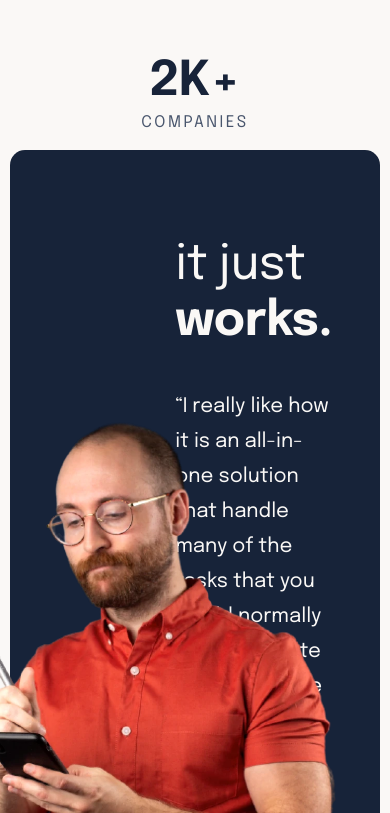
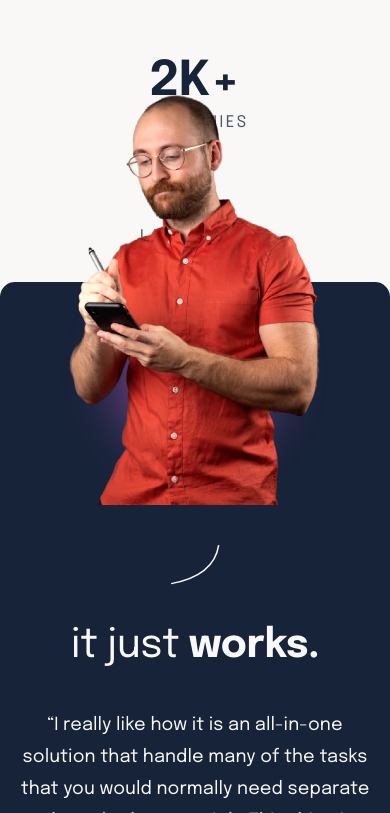
Before and after one commit to SharonJseg/suite-landing-page, a React (Vite) app: page / in a window 390 px wide. Shown: the part 871-1684 px from the top of the page. Built offline with nearby package versions, Linux system fonts and the light colour scheme.

Commit message:
Update Testimonial.css

```diff
--- a/src/components/Testimonial/Testimonial.css
+++ b/src/components/Testimonial/Testimonial.css
@@ -11,7 +11,6 @@
   bottom: 199px;
   width: min(95%, 1110px);
   margin: 0 auto;
-  display: flex;
   padding: 0 125px 0 112px;
 }
 
@@ -41,11 +40,6 @@
   bottom: -15px;
   right: -20px;
   z-index: 0;
-}
-
-.tes {
-  align-self: center;
-  width: unset;
 }
 
 .testimonial__curvedLine-container {
@@ -96,16 +90,31 @@
   line-height: 1.625;
   letter-spacing: 2.5px;
 }
-/*
-@media screen and (max-width: 768px) {
+
+@media screen and (max-width: 1090px) {
+  .testimonial {
+    padding: 0 62.5px 0 56px;
+  }
+}
+
+@media screen and (max-width: 960px) {
   .testimonial {
     flex-direction: column;
-    margin-top: 273px;
-    padding: 0 58px 64px 58px;
+    align-items: center;
+    justify-content: center;
+    border-radius: 15px;
+    bottom: 199px;
+    padding: 0 1rem 4rem 1rem;
   }
 
   .testimonial__image-container {
-    margin-top: -180px;
+    display: flex;
+    /* flex-direction: row; */
+    /* align-items: center; */
+    min-width: 20%;
+    width: 100%;
+    align-self: center;
+    min-height: 222.852px;
   }
 
   .testimonial__image {
@@ -114,24 +123,33 @@
 
   .testimonial__image_small {
     display: block;
+    position: absolute;
+    z-index: 2;
+    bottom: 0;
     max-width: 252px;
   }
 
   .testimonial__pattern {
-    bottom: -50px;
-    left: -20px;
+    right: 50%;
+    transform: translateX(50%);
+    max-width: 291.072px;
   }
 
-  .testimonial__curvedLine {
-    padding: 0;
-    margin-top: 40px;
-    margin-bottom: 37px;
-    max-width: 49px;
+  .testimonial__curvedLine-container {
+    margin-bottom: 0;
+    padding: 40px 0 37px;
   }
 
   .testimonial__content {
+    max-width: 573px;
     text-align: center;
-    max-width: 100%;
+    padding: 0;
+  }
+}
+
+@media screen and (max-width: 768px) {
+  .testimonial__curvedLine-container {
+    max-width: 49px;
   }
 
   .testimonial__content-title {
@@ -145,19 +163,10 @@
     line-height: 1.77;
     letter-spacing: 0.09px;
   }
-
-  .testimonial__content-caption {
-    letter-spacing: -0.18px;
-  }
-
-  .testimonial__content-caption_span {
-    font-size: var(--fs-heading-base);
-  }
 }
 
 @media screen and (max-width: 425px) {
   .testimonial {
-    margin-top: 237px;
-    padding: 0 54px 64px 54px;
+    width: min(100%, 1110px);
   }
-} */
+}
```
